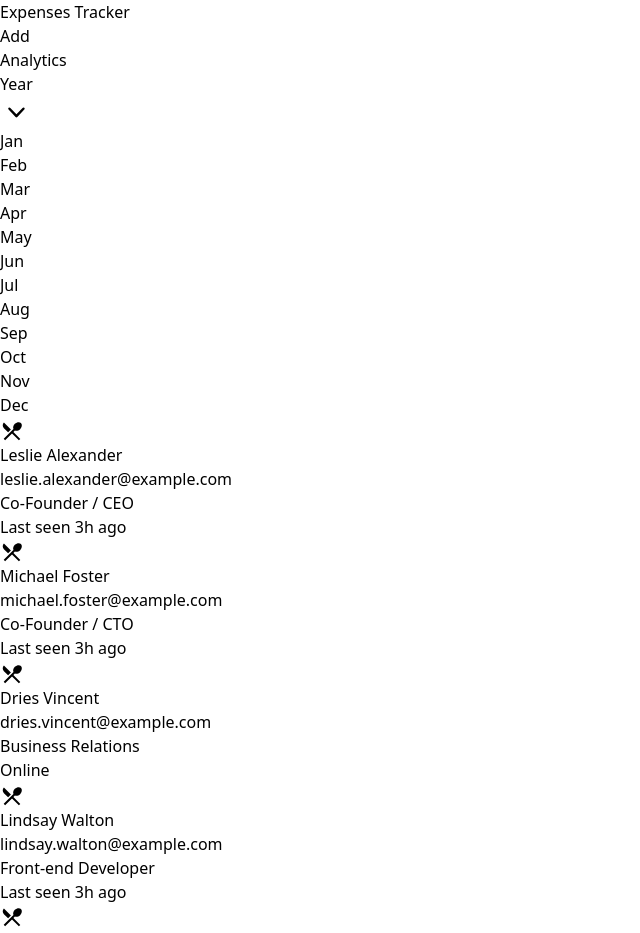
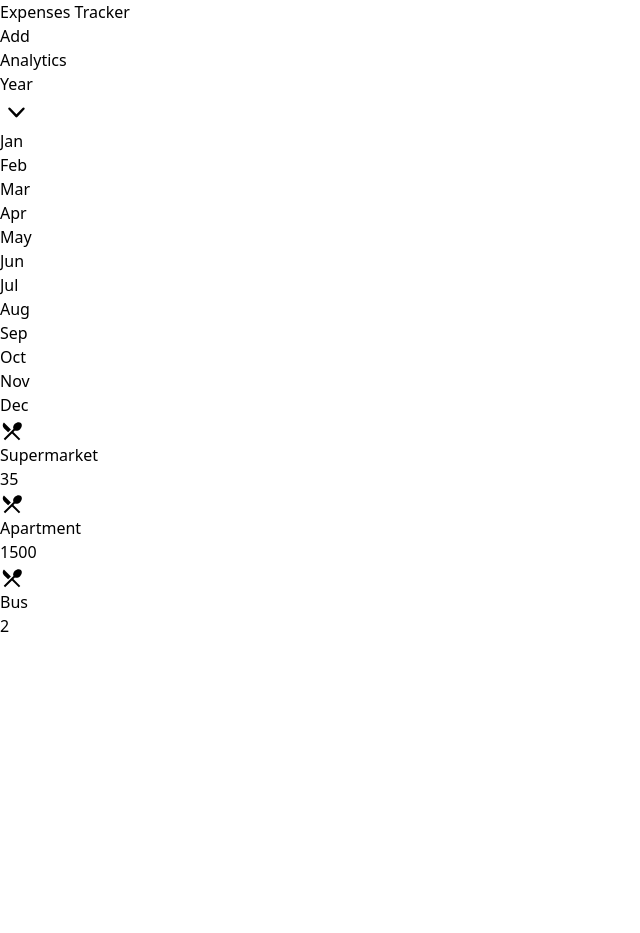
Before and after one commit to nicoPuegher/expenses-tracker, a React (Vite) app: page / in a window 1280 px wide. Shown: the top 933 px of the page, without its empty margins (0-640 px from the left). After the commit the page ends 800 px from the top, so only its background shows below. Built offline with nearby package versions, Linux system fonts and the light colour scheme; the HTML template or start-up script is replaced by a standard one.

Commit message:
refactor transactions component

```diff
--- a/src/components/Transactions/Transactions.jsx
+++ b/src/components/Transactions/Transactions.jsx
@@ -1,101 +1,47 @@
 import React from 'react';
 import LocalDiningIcon from '@mui/icons-material/LocalDining';
 
-const people = [
+const expenses = [
   {
-    name: 'Leslie Alexander',
-    email: 'leslie.alexander@example.com',
-    role: 'Co-Founder / CEO',
-    imageUrl:
-      'https://images.unsplash.com/photo-1494790108377-be9c29b29330?ixlib=rb-1.2.1&ixid=eyJhcHBfaWQiOjEyMDd9&auto=format&fit=facearea&facepad=2&w=256&h=256&q=80',
-    lastSeen: '3h ago',
-    lastSeenDateTime: '2023-01-23T13:23Z',
+    id: 'tf1',
+    type: 'Food',
+    name: 'Supermarket',
+    amount: 35,
   },
   {
-    name: 'Michael Foster',
-    email: 'michael.foster@example.com',
-    role: 'Co-Founder / CTO',
-    imageUrl:
-      'https://images.unsplash.com/photo-1519244703995-f4e0f30006d5?ixlib=rb-1.2.1&ixid=eyJhcHBfaWQiOjEyMDd9&auto=format&fit=facearea&facepad=2&w=256&h=256&q=80',
-    lastSeen: '3h ago',
-    lastSeenDateTime: '2023-01-23T13:23Z',
+    id: 'tr1',
+    type: 'Rent',
+    name: 'Apartment',
+    amount: 1500,
   },
   {
-    name: 'Dries Vincent',
-    email: 'dries.vincent@example.com',
-    role: 'Business Relations',
-    imageUrl:
-      'https://images.unsplash.com/photo-1506794778202-cad84cf45f1d?ixlib=rb-1.2.1&ixid=eyJhcHBfaWQiOjEyMDd9&auto=format&fit=facearea&facepad=2&w=256&h=256&q=80',
-    lastSeen: null,
-  },
-  {
-    name: 'Lindsay Walton',
-    email: 'lindsay.walton@example.com',
-    role: 'Front-end Developer',
-    imageUrl:
-      'https://images.unsplash.com/photo-1517841905240-472988babdf9?ixlib=rb-1.2.1&ixid=eyJhcHBfaWQiOjEyMDd9&auto=format&fit=facearea&facepad=2&w=256&h=256&q=80',
-    lastSeen: '3h ago',
-    lastSeenDateTime: '2023-01-23T13:23Z',
-  },
-  {
-    name: 'Courtney Henry',
-    email: 'courtney.henry@example.com',
-    role: 'Designer',
-    imageUrl:
-      'https://images.unsplash.com/photo-1438761681033-6461ffad8d80?ixlib=rb-1.2.1&ixid=eyJhcHBfaWQiOjEyMDd9&auto=format&fit=facearea&facepad=2&w=256&h=256&q=80',
-    lastSeen: '3h ago',
-    lastSeenDateTime: '2023-01-23T13:23Z',
-  },
-  {
-    name: 'Tom Cook',
-    email: 'tom.cook@example.com',
-    role: 'Director of Product',
-    imageUrl:
-      'https://images.unsplash.com/photo-1472099645785-5658abf4ff4e?ixlib=rb-1.2.1&ixid=eyJhcHBfaWQiOjEyMDd9&auto=format&fit=facearea&facepad=2&w=256&h=256&q=80',
-    lastSeen: null,
+    id: 'tt1',
+    type: 'Transport',
+    name: 'Bus',
+    amount: 2,
   },
 ];
 
 function Transactions() {
-  return (
-    <ul className="divide-y divide-gray-100">
-      {people.map((person) => (
-        <li key={person.email} className="flex justify-between gap-x-6 py-3">
+  const transactions = expenses.map((transaction) => (
+    <li key={transaction.id} className="flex justify-between gap-x-6 py-3">
       <div className="flex items-center gap-x-4">
         <div className="h-7 w-7 flex-none rounded bg-gray-300">
           <LocalDiningIcon />
         </div>
-            <div className="min-w-0 flex-auto">
+        <div className="flex min-w-0 flex-auto">
           <p className="text-sm font-semibold leading-6 text-gray-900">
-                {person.name}
+            {transaction.name}
           </p>
           <p className="mt-1 truncate text-xs leading-5 text-gray-500">
-                {person.email}
+            {transaction.amount}
           </p>
         </div>
       </div>
-          <div className="hidden sm:flex sm:flex-col sm:items-end">
-            <p className="text-sm leading-6 text-gray-900">{person.role}</p>
-            {person.lastSeen ? (
-              <p className="mt-1 text-xs leading-5 text-gray-500">
-                Last seen{' '}
-                <time dateTime={person.lastSeenDateTime}>
-                  {person.lastSeen}
-                </time>
-              </p>
-            ) : (
-              <div className="mt-1 flex items-center gap-x-1.5">
-                <div className="flex-none rounded-full bg-emerald-500/20 p-1">
-                  <div className="h-1.5 w-1.5 rounded-full bg-emerald-500" />
-                </div>
-                <p className="text-xs leading-5 text-gray-500">Online</p>
-              </div>
-            )}
-          </div>
     </li>
-      ))}
-    </ul>
-  );
+  ));
+
+  return <ul className="divide-y divide-gray-100">{transactions}</ul>;
 }
 
 export default Transactions;
```
Lines whose indentation alone changed are shown as unchanged.
